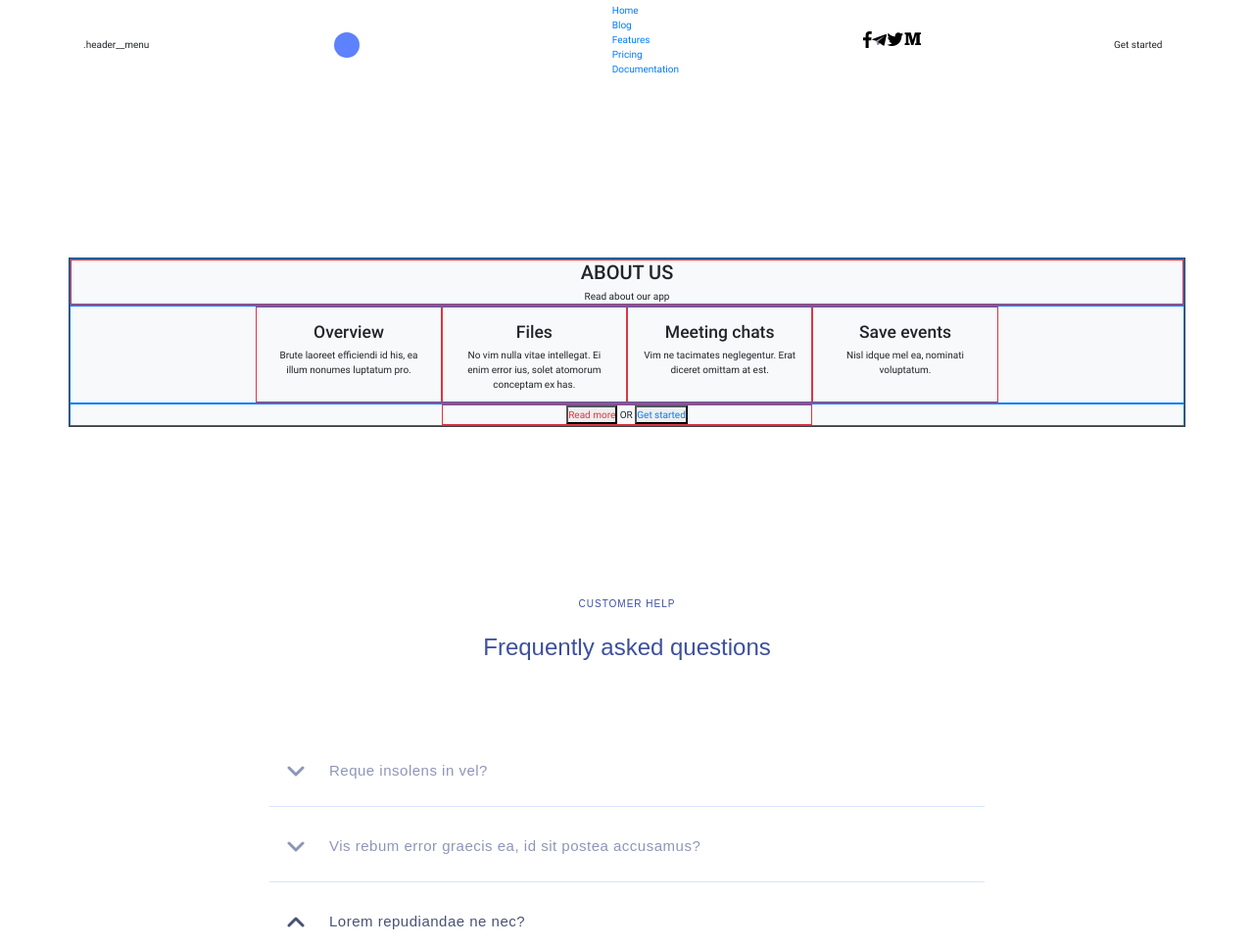
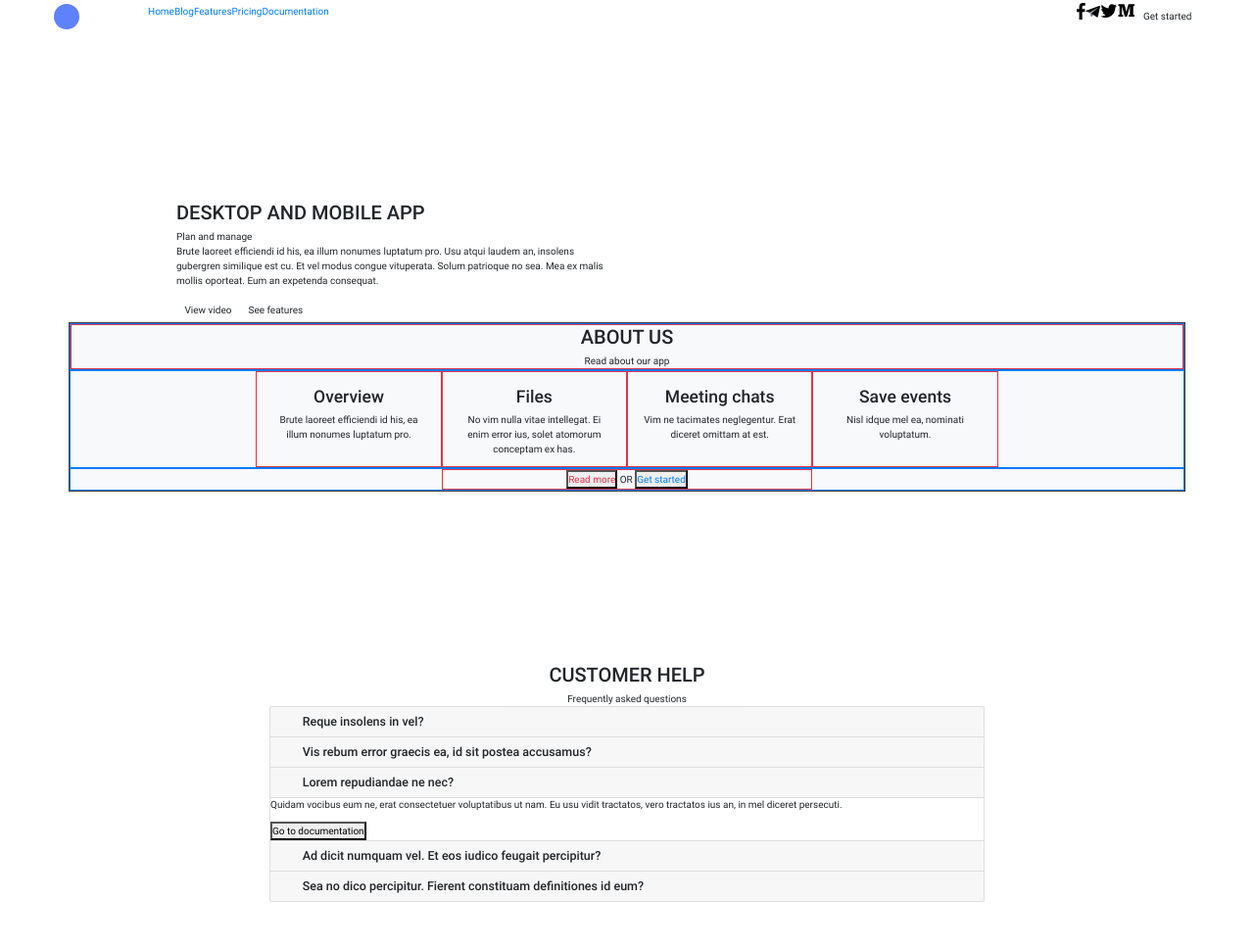
Before and after one commit to Knakna/bootstrap, a website: page src/index.html in a window 1280 px wide. Shown: the part 172-1138 px from the top of the page at 98% size. Drawn offline with nearby package versions, Linux system fonts and the light colour scheme; files that its build step writes are made by us from their sources; files whose address does not match are found by name.

Commit message:
add structure to app block

```diff
--- a/package.json
+++ b/package.json
@@ -27,7 +27,9 @@
     "IE 10"
   ],
   "main": "gulpfile.js",
-  "dependencies": {},
+  "dependencies": {
+    "bootstrap": "^5.1.0"
+  },
   "scripts": {
     "test": "echo \"Error: no test specified\" && exit 1"
   },
--- a/src/assets/scss/blocks/_header.scss
+++ b/src/assets/scss/blocks/_header.scss
@@ -1,3 +1,5 @@
+
+
 .header {
   text-decoration: none;
 
@@ -6,7 +8,14 @@
     @include flex();
   }
 
+  &__menu {
+    @include flex();
+
+  }
+
+
   &__list {
+    @include flex();
 
   }
 
--- a/src/assets/scss/blocks/_help.scss
+++ b/src/assets/scss/blocks/_help.scss
@@ -2,97 +2,97 @@
 .help {
     padding: 175px 0;
 }
-
-.title {
-    color: #3D4F9F;
-    margin-bottom: 68px;
-}
-
-.title__text {
-    font-family: "RobotoMedium", sans-serif;
-    font-size: 10px;
-    text-transform: uppercase;
-    letter-spacing: 1px;
-    margin-bottom: 20px;
-}
-
-.title__slogan {
-    font-family: "QuicksandMedium", sans-serif;
-    font-size: 24px;
-
-}
-
-.help__card {
-    border: none !important;
-    border-bottom: 1px solid #D8E3FE !important;
-}
-
-.help__card-header {
-    background-color: transparent;
-    padding: 17px 17px 15px;
-    border: none !important;
-}
-
-.help__card-title {
-    height: 45px;
-    display: flex;
-    align-items: center;
-    font-family: "QuicksandBold", sans-serif;
-    color: #495274;
-    font-size: 15px;
-    letter-spacing: .5px;
-}
-
-.btn.focus, .btn:focus {
-    box-shadow: none;
-}
-
-.help__card-btn {
-    height: 12px;
-    width: 20px;
-    background-image: url(../assets/img/arrow-open.svg);
-    background-repeat: no-repeat;
-    margin-right: 24px;
-}
-
-.help__card-btn.collapsed {
-    background-image: url(../assets/img/arrow.svg);
-    background-repeat: no-repeat;
-}
-
-.help__card-btn.collapsed + .help__card-title-text {
-    color: #8E96B7;
-    font-family: "QuicksandMedium", sans-serif;
-}
-
-.help__card-body {
-    display: flex;
-    justify-content: space-between;
-    align-items: flex-start;
-    padding: 16px 10px 50px 72px;
-}
-
-.help__card-text {
-    font-family: "RobotoRegular", sans-serif;
-    font-size: 14px;
-    letter-spacing: 0.5px;
-    color: #8D96BD;
-    line-height: 1.9;
-    margin-right: 60px;
-}
-
-.help__card-body-btn {
-    height: 42px;
-    min-width: 195px;
-    background-color: #E8ECF4;
-    font-family: "QuicksandMedium", sans-serif;
-    font-size: 13px;
-    color: #7382A3;
-    border: none;
-    margin-top: 5px;
-    border-radius: 2px;
-}
-
-.help__card-body-btn:focus {
-    outline: 1px solid transparent;
-}
+//
+//.title {
+//    color: #3D4F9F;
+//    margin-bottom: 68px;
+//}
+//
+//.title__text {
+//    font-family: "RobotoMedium", sans-serif;
+//    font-size: 10px;
+//    text-transform: uppercase;
+//    letter-spacing: 1px;
+//    margin-bottom: 20px;
+//}
+//
+//.title__slogan {
+//    font-family: "QuicksandMedium", sans-serif;
+//    font-size: 24px;
+//
+//}
+//
+//.help__card {
+//    border: none !important;
+//    border-bottom: 1px solid #D8E3FE !important;
+//}
+//
+//.help__card-header {
+//    background-color: transparent;
+//    padding: 17px 17px 15px;
+//    border: none !important;
+//}
+//
+//.help__card-title {
+//    height: 45px;
+//    display: flex;
+//    align-items: center;
+//    font-family: "QuicksandBold", sans-serif;
+//    color: #495274;
+//    font-size: 15px;
+//    letter-spacing: .5px;
+//}
+//
+//.btn.focus, .btn:focus {
+//    box-shadow: none;
+//}
+//
+//.help__card-btn {
+//    height: 12px;
+//    width: 20px;
+//    background-image: url(../assets/img/arrow-open.svg);
+//    background-repeat: no-repeat;
+//    margin-right: 24px;
+//}
+//
+//.help__card-btn.collapsed {
+//    background-image: url(../assets/img/arrow.svg);
+//    background-repeat: no-repeat;
+//}
+//
+//.help__card-btn.collapsed + .help__card-title-text {
+//    color: #8E96B7;
+//    font-family: "QuicksandMedium", sans-serif;
+//}
+//
+//.help__card-body {
+//    display: flex;
+//    justify-content: space-between;
+//    align-items: flex-start;
+//    padding: 16px 10px 50px 72px;
+//}
+//
+//.help__card-text {
+//    font-family: "RobotoRegular", sans-serif;
+//    font-size: 14px;
+//    letter-spacing: 0.5px;
+//    color: #8D96BD;
+//    line-height: 1.9;
+//    margin-right: 60px;
+//}
+//
+//.help__card-body-btn {
+//    height: 42px;
+//    min-width: 195px;
+//    background-color: #E8ECF4;
+//    font-family: "QuicksandMedium", sans-serif;
+//    font-size: 13px;
+//    color: #7382A3;
+//    border: none;
+//    margin-top: 5px;
+//    border-radius: 2px;
+//}
+//
+//.help__card-body-btn:focus {
+//    outline: 1px solid transparent;
+//}
--- a/src/assets/scss/main.scss
+++ b/src/assets/scss/main.scss
@@ -17,7 +17,10 @@ html,
 body {
     font-family: 'Roboto', sans-serif;
     font-size: 10px;
+}
 
+ul, li {
+    list-style: none !important;
 }
 
 // .container {
--- a/src/index.html
+++ b/src/index.html
@@ -8,7 +8,7 @@
 
     <link rel="stylesheet" href="https://cdn.jsdelivr.net/npm/bootstrap@4.5.3/dist/css/bootstrap.min.css"
           integrity="sha384-TX8t27EcRE3e/ihU7zmQxVncDAy5uIKz4rEkgIXeMed4M0jlfIDPvg6uqKI2xXr2" crossorigin="anonymous">
-    <link rel="stylesheet" href="assets/css/style.min.css">
+    <link rel="stylesheet" href="./dist/assets/css/style.min.css">
     <title>Bootstrap</title>
 </head>
 
@@ -24,22 +24,21 @@
             <path d="M5.65597 17V9.24548H8.22501L8.60969 6.2234H5.65597V4.294C5.65597
                     3.41904 5.89578 2.82278 7.13417 2.82278L8.71368 2.82208V0.119112C8.44051
                     0.0822826 7.5029 -1.65981e-08 6.41206 -1.65981e-08C4.13475 -1.65981e-08
-                    2.57564 1.40836 2.57564 3.9947V6.2234H-2.3404e-08V9.24548H2.57564V17H5.65597Z" />
+                    2.57564 1.40836 2.57564 3.9947V6.2234H-2.3404e-08V9.24548H2.57564V17H5.65597Z"/>
         </g>
     </symbol>
-
 
 
     <symbol id="telegram" width="15" height="13" viewBox="0 0 15 13">
         <g>
             <path
-                    d="M5.81972 12.0232C5.38191 12.0232 5.4563 11.8651 5.3053 11.4664L4.01782 7.41344L13.9283 1.78983" />
+                    d="M5.81972 12.0232C5.38191 12.0232 5.4563 11.8651 5.3053 11.4664L4.01782 7.41344L13.9283 1.78983"/>
             <path
-                    d="M5.81982 12.0232C6.15768 12.0232 6.30696 11.8754 6.49554 11.7L8.29744 10.0241L6.04979 8.72772" />
+                    d="M5.81982 12.0232C6.15768 12.0232 6.30696 11.8754 6.49554 11.7L8.29744 10.0241L6.04979 8.72772"/>
             <path d="M6.04945 8.72806L11.4957 12.5768C12.1172 12.9048 12.5657 12.735 12.7205
                     12.0249L14.9374 2.03246C15.1644 1.16206 14.5906 0.76729 13.996 1.02547L0.978404
                     5.82666C0.0898302 6.16756 0.0950105 6.64173 0.816436 6.85301L4.15705 7.85032L11.8909
-                    3.18335C12.256 2.97158 12.5911 3.08543 12.3161 3.31891" />
+                    3.18335C12.256 2.97158 12.5911 3.08543 12.3161 3.31891"/>
         </g>
     </symbol>
 
@@ -47,7 +46,7 @@
     <symbol id="twitter" width="18" height="14" viewBox="0 0 18 14">
         <g>
             <path fill-rule="evenodd" clip-rule="evenodd"
-                    d="M17.0328 1.84041C16.4253 2.11761 15.7726 2.30417 15.0877 2.38898C15.7868 1.95807 16.3239 1.27594 16.5767 0.46342C15.9222 0.862259 15.1973 1.15191 14.4257 1.308C13.8081 0.631966 12.9276 0.210602 11.9535 0.210602C10.0832 0.210602 8.56631 1.76886 8.56631 3.69017C8.56631 3.96313 8.59598 4.22867 8.65402 4.48334C5.83853 4.33759 3.3424 2.95159 1.67204 0.847419C1.38053 1.36154 1.2135 1.95887 1.2135 2.59648C1.2135 3.80359 1.81147 4.86853 2.72005 5.49303C2.16541 5.47448 1.64276 5.31812 1.18615 5.05709V5.10081C1.18615 6.7876 2.35476 8.19347 3.90258 8.51347C3.61882 8.59297 3.31957 8.63537 3.01181 8.63537C2.79357 8.63537 2.581 8.61417 2.37462 8.5731C2.80543 9.95591 4.05659 10.9619 5.53864 10.99C4.37931 11.9228 2.91868 12.4793 1.33113 12.4793C1.05768 12.4793 0.788618 12.4634 0.523682 12.4308C2.02249 13.4183 3.80327 13.9944 5.71599 13.9944C11.946 13.9944 15.3531 8.69155 15.3531 4.09365C15.3531 3.94259 15.3498 3.79286 15.3433 3.64313C16.0053 3.15286 16.5798 2.53937 17.0338 1.84107" />
+                  d="M17.0328 1.84041C16.4253 2.11761 15.7726 2.30417 15.0877 2.38898C15.7868 1.95807 16.3239 1.27594 16.5767 0.46342C15.9222 0.862259 15.1973 1.15191 14.4257 1.308C13.8081 0.631966 12.9276 0.210602 11.9535 0.210602C10.0832 0.210602 8.56631 1.76886 8.56631 3.69017C8.56631 3.96313 8.59598 4.22867 8.65402 4.48334C5.83853 4.33759 3.3424 2.95159 1.67204 0.847419C1.38053 1.36154 1.2135 1.95887 1.2135 2.59648C1.2135 3.80359 1.81147 4.86853 2.72005 5.49303C2.16541 5.47448 1.64276 5.31812 1.18615 5.05709V5.10081C1.18615 6.7876 2.35476 8.19347 3.90258 8.51347C3.61882 8.59297 3.31957 8.63537 3.01181 8.63537C2.79357 8.63537 2.581 8.61417 2.37462 8.5731C2.80543 9.95591 4.05659 10.9619 5.53864 10.99C4.37931 11.9228 2.91868 12.4793 1.33113 12.4793C1.05768 12.4793 0.788618 12.4634 0.523682 12.4308C2.02249 13.4183 3.80327 13.9944 5.71599 13.9944C11.946 13.9944 15.3531 8.69155 15.3531 4.09365C15.3531 3.94259 15.3498 3.79286 15.3433 3.64313C16.0053 3.15286 16.5798 2.53937 17.0338 1.84107"/>
         </g>
     </symbol>
 
@@ -55,7 +54,7 @@
     <symbol id="medium" width="17" height="14" viewBox="0 0 17 14">
         <g>
             <path
-                    d="M17.0001 2.10651H16.3472C16.1047 2.10651 15.7619 2.45072 15.7619 2.67109V10.6583C15.7619 10.8789 16.1047 11.1796 16.3472 11.1796H17.0001V13.0755H11.084V11.1796H12.3223V2.78361H12.2616L9.36999 13.0755H7.13129L4.277 2.78361H4.20477V11.1796H5.44303V13.0755H0.48999V11.1796H1.12422C1.38542 11.1796 1.72825 10.8789 1.72825 10.6583V2.67109C1.72825 2.45072 1.38542 2.10651 1.12422 2.10651H0.48999V0.210635H6.68355L8.717 7.65872H8.77295L10.8252 0.210635H17.0001V2.10651Z" />
+                    d="M17.0001 2.10651H16.3472C16.1047 2.10651 15.7619 2.45072 15.7619 2.67109V10.6583C15.7619 10.8789 16.1047 11.1796 16.3472 11.1796H17.0001V13.0755H11.084V11.1796H12.3223V2.78361H12.2616L9.36999 13.0755H7.13129L4.277 2.78361H4.20477V11.1796H5.44303V13.0755H0.48999V11.1796H1.12422C1.38542 11.1796 1.72825 10.8789 1.72825 10.6583V2.67109C1.72825 2.45072 1.38542 2.10651 1.12422 2.10651H0.48999V0.210635H6.68355L8.717 7.65872H8.77295L10.8252 0.210635H17.0001V2.10651Z"/>
         </g>
     </symbol>
 
@@ -74,9 +73,10 @@
 <header class="header">
     <div class="container">
 
-            <nav class="header__nav">
 
-                .header__menu
+        <nav class="header__nav row">
+
+            <div class="header__menu row">
                 <a class="logo" href="#">
                     <div class="logo__inner"></div>
                 </a>
@@ -99,16 +99,19 @@
                         <a class="header__link" href="#">Documentation</a>
                     </li>
                 </ul>
+            </div>
 
+
+            <div class="header__outer row">
                 <div class="social">
 
-                    <ul class="social__list">
+                    <ul class="social__list d-flex">
 
 
                         <li class="social__item">
                             <a class="social__link" href="#" target="_blank">
                                 <svg class="social__img" viewBox="0 0 9 17" width="9" height="17">
-                                    <use xlink:href="./assets/images/sprite.svg#facebook"> </use>
+                                    <use xlink:href="./assets/images/sprite.svg#facebook"></use>
                                 </svg>
                             </a>
                         </li>
@@ -116,7 +119,7 @@
                         <li class="social__item">
                             <a class="social__link" href="#" target="_blank">
                                 <svg class="social__img" width="15" height="13" viewBox="0 0 15 13">
-                                    <use xlink:href="./assets/images/sprite.svg#telegram"> </use>
+                                    <use xlink:href="./assets/images/sprite.svg#telegram"></use>
                                 </svg>
                             </a>
                         </li>
@@ -124,7 +127,7 @@
                         <li class="social__item">
                             <a class="social__link" href="#" target="_blank">
                                 <svg class="social__img" width="18" height="14" viewBox="0 0 18 14">
-                                    <use xlink:href="./assets/images/sprite.svg#twitter"> </use>
+                                    <use xlink:href="./assets/images/sprite.svg#twitter"></use>
                                 </svg>
                             </a>
                         </li>
@@ -132,7 +135,7 @@
                         <li class="social__item">
                             <a class="social__link" href="#" target="_blank">
                                 <svg class="social__img" width="17" height="14" viewBox="0 0 17 14">
-                                    <use xlink:href="./assets/images/sprite.svg#medium"> </use>
+                                    <use xlink:href="./assets/images/sprite.svg#medium"></use>
                                 </svg>
                             </a>
                         </li>
@@ -140,14 +143,10 @@
                 </div>
 
                 <button class="menu__btn btn">Get started</button>
+            </div>
 
 
         </nav>
-
-
-
-
-
 
 
     </div> <!-- /.menu -->
@@ -155,10 +154,25 @@
 
 </header>
 
-
-
-
-
+<!------ app ----------->
+<section class="app">
+    <div class="container">
+        <div class="row app__row">
+            <div class="col-12 col-sm-10 col-md-8 col-lg-5 offset-lg-1">
+                <h2 class="app__title title__h2">DESKTOP AND MOBILE APP</h2>
+                <span class="app__slogan slogan-bold">Plan <span class="app__slogan">and</span> manage</span>
+                <p class="app__text">Brute laoreet efficiendi id his, ea illum nonumes luptatum pro.
+                    Usu atqui laudem an, insolens gubergren similique est cu.
+                    Et vel modus congue vituperata. Solum patrioque no sea.
+                    Mea ex malis mollis oporteat. Eum an expetenda consequat.</p>
+                <div class="app__buttons d-flex">
+                    <button class="app__btn btn btn--video">View video</button>
+                    <button class="app__btn btn btn--features">See features</button>
+                </div>
+            </div>
+        </div>
+    </div>
+</section> <!-- /.app -->
 
 
 <!-- features block -->
@@ -318,12 +332,6 @@
 </div> <!-- /.help -->
 
 
-
-
-
-
-
-
 <script src="https://code.jquery.com/jquery-3.5.1.slim.min.js"
         integrity="sha384-DfXdz2htPH0lsSSs5nCTpuj/zy4C+OGpamoFVy38MVBnE+IbbVYUew+OrCXaRkfj" crossorigin="anonymous">
 </script>
```
Also changed, not shown: src/assets/scss/components/_logo.scss (added, +11 -0 lines), dist/assets/css/style.css, dist/assets/css/style.min.css, dist/index.html, 2 other files. Lines whose indentation alone changed are shown as unchanged.
